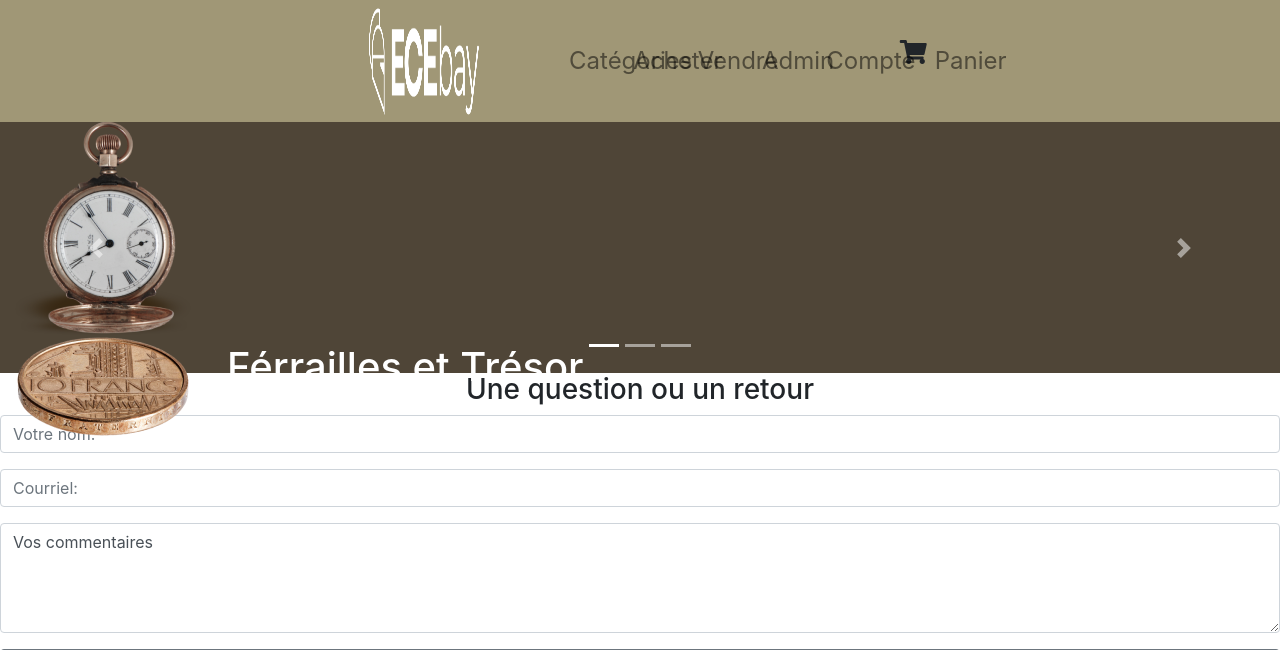
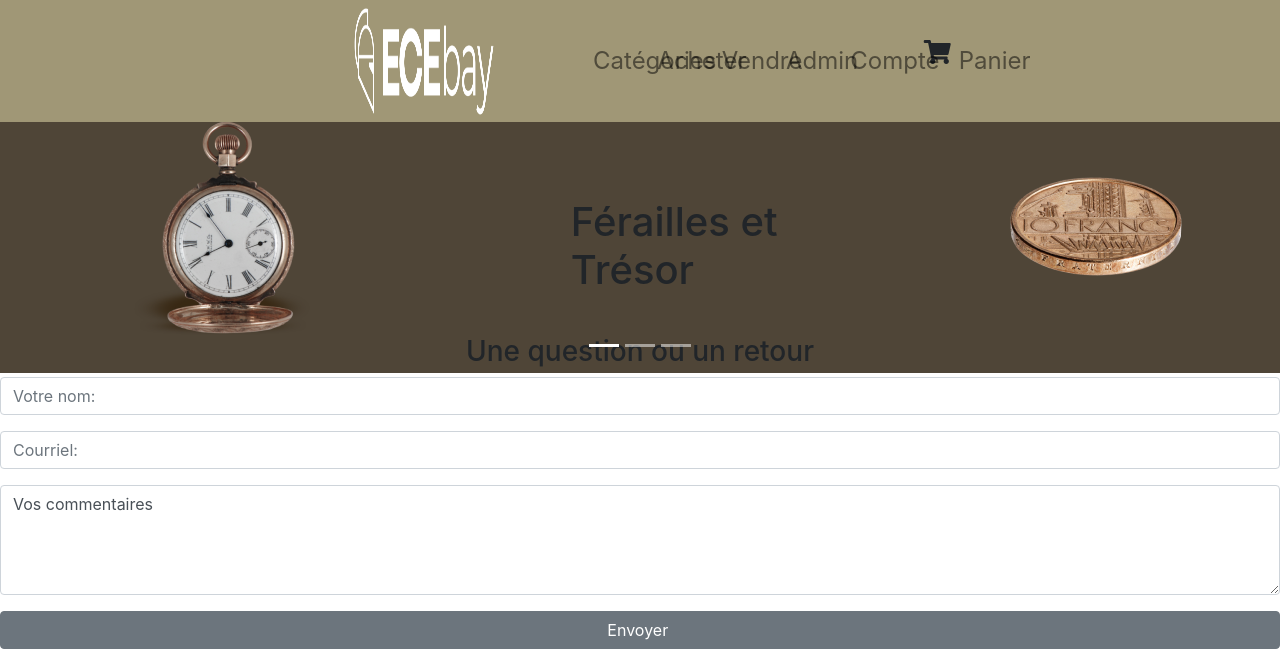
Before and after one commit to Archors/ECEbay, a PHP site: page /Accueil.html in a window 1280 px wide. Shown: the top 650 px of the page. Run offline with PHP 8.4, Linux system fonts and the light colour scheme.

Commit message:
Carousel

```diff
--- a/Accueil.html
+++ b/Accueil.html
@@ -19,8 +19,9 @@
 </head>
 
 <body>
+    <!-- Navbar -->
     <nav class="navbar navbar-expand-sm navigation navbar-light justify-content-center" style="background-color: #A09776 ">
-        <a class=" navbar-brand " href="# "><img src="Logo.png " alt="Home " height="405" width="182" /></a> <button class="navbar-toggler " type="button " data-toggle="collapse " data-target="#main-navigation ">  </button>
+        <a class=" navbar-brand " href="# "><img src="Logo.png " alt="Home " height="405" width="230" /></a> <button class="navbar-toggler " type="button " data-toggle="collapse " data-target="#main-navigation ">  </button>
         <div class="col-md-4 ">
             <ul class="navbar-nav ">
                 <li class="nav-item col-md-2 "><a class="nav-link " href="# ">Catégories</a></li>
@@ -35,53 +36,104 @@
             </ul>
         </div>
     </nav>
-    <div id="carousel" class="carousel slide" data-ride="carousel">
-        <ol class="carousel-indicators">
-            <li data-target=".carousel" data-slide-to="0" class="active"></li>
-            <li data-target=".carousel" data-slide-to="1"></li>
-            <li data-target=".carousel" data-slide-to="2"></li>
-        </ol>
+    <!-- Carousel -->
+    <div id="demo" class="carousel slide" data-ride="carousel">
+
+        <!-- Indicators -->
+        <ul class="carousel-indicators">
+            <li data-target="#demo" data-slide-to="0" class="active"></li>
+            <li data-target="#demo" data-slide-to="1"></li>
+            <li data-target="#demo" data-slide-to="2"></li>
+        </ul>
+
+        <!-- The slideshow -->
         <div class="carousel-inner">
             <div class="carousel-item active">
-                <div class="col-sm-4">
-                    <img class="d-block" src="CarouselHorloge.png" alt="Horloge">
+                <div class="row">
+                    <div class="col-md-4">
+                        <div class="thumbnail imgcarousel">
+                            <img src="CarouselHorloge.png">
+                            <div class="caption">
                             </div>
-                <div class="carousel-caption col-sm-4">
-                    <h1>Férrailles et Trésor</h1>
                         </div>
-                <div class="col-sm-6">
-                    <img class="d-block" src="CarouselPiece.png" alt="Horloge">
+                    </div>
+                    <div class="col-md-4">
+                        <div class="thumbnail imgcarousel">
+                            <div class="caption" style="padding-top: 28%;">
+                                <h1>Férailles et Trésor</h1>
+                            </div>
+                            </a>
+                        </div>
+                    </div>
+                    <div class="col-md-4">
+                        <div class="thumbnail">
+                            <div class="thumbnail imgcarousel">
+                                <img src=" CarouselPiece.png " style="padding-top: 30%;">
+                                <div class="caption ">
+                                </div>
+                            </div>
+                        </div>
+                    </div>
+                </div>
+            </div>
+            <div class="carousel-item ">
+                <div class="row">
+                    <div class="col-md-4">
+                        <div class="thumbnail imgcarousel">
+                            <img src="CarouselHorloge.png">
+                            <div class="caption">
+                            </div>
+                        </div>
+                    </div>
+                    <div class="col-md-4">
+                        <div class="thumbnail imgcarousel">
+                            <div class="caption" style="padding-top: 28%;">
+                                <h1>Bon pour le musée</h1>
+                            </div>
+                            </a>
+                        </div>
+                    </div>
+                    <div class="col-md-4">
+                        <div class="thumbnail">
+                            <div class="thumbnail imgcarousel">
+                                <img src=" CarouselPiece.png " style="padding-top: 30%;">
+                                <div class="caption ">
+                                </div>
+                            </div>
+                        </div>
+                    </div>
                 </div>
             </div>
             <div class="carousel-item">
                 <div class="row">
-                    <div class="col-sm-2">
-                        <div class="embed-responsive embed-responsive-4by3"> </div>
-                    </div>
-                    <div class="col-sm-2">
-                        <div class="embed-responsive embed-responsive-4by3"> <iframe class="embed-responsive-item" src="CarouselHorloge.png" style="margin-top: 10px"> </iframe> </div>
-                    </div>
-                    <div class="col-sm-5">
-                        <div class="embed-responsive embed-responsive-4by3"> Bon pour le musée</div>
-                    </div>
-                    <div class="col-sm-1">
-                        <div class="embed-responsive embed-responsive-4by3"> <iframe class="embed-responsive-item" src="CarouselPiece.png" style="margin-top: 80px"> </iframe> </div>
+                    <div class="col-md-4">
+                        <div class="thumbnail imgcarousel">
+                            <img src="CarouselHorloge.png">
+                            <div class="caption">
                             </div>
                         </div>
                     </div>
-            <div class="carousel-item">
-                <img class="d-block w-100" src="images/t3.jpg" alt="Un tigre">
-                <div class="carousel-caption">
-                    <h1>Encore un tigre</h1>
+                    <div class="col-md-4">
+                        <div class="thumbnail imgcarousel">
+                            <div class="caption" style="padding-top: 28%">
+                                <h1>Accessoires VIP</h1>
+                            </div>
+                            </a>
+                        </div>
+                    </div>
+                    <div class="col-md-4">
+                        <div class="thumbnail">
+                            <div class="thumbnail imgcarousel">
+                                <img src=" CarouselPiece.png " style="padding-top: 30%;">
+                                <div class="caption ">
                                 </div>
                             </div>
                         </div>
-        <a class="carousel-control-prev" href="#carousel" data-slide="prev">
-            <span class="carousel-control-prev-icon"></span>
-        </a>
-        <a class="carousel-control-next" href="#carousel" data-slide="next">
-            <span class="carousel-control-next-icon"></span>
-        </a>
+                    </div>
+                </div>
+            </div>
+
+            <!-- Left and right controls -->
         </div>
         <div class="text-center ">
             <h3 class="feature-title ">Une question ou un retour</h3>
--- a/style.css
+++ b/style.css
@@ -9,3 +9,8 @@
     height: 251px;
     background-color: #4F4537;
 }
+
+.imgcarousel {
+    width: fit-content;
+    padding-left: 33%;
+}
```
Lines whose indentation alone changed are shown as unchanged.
